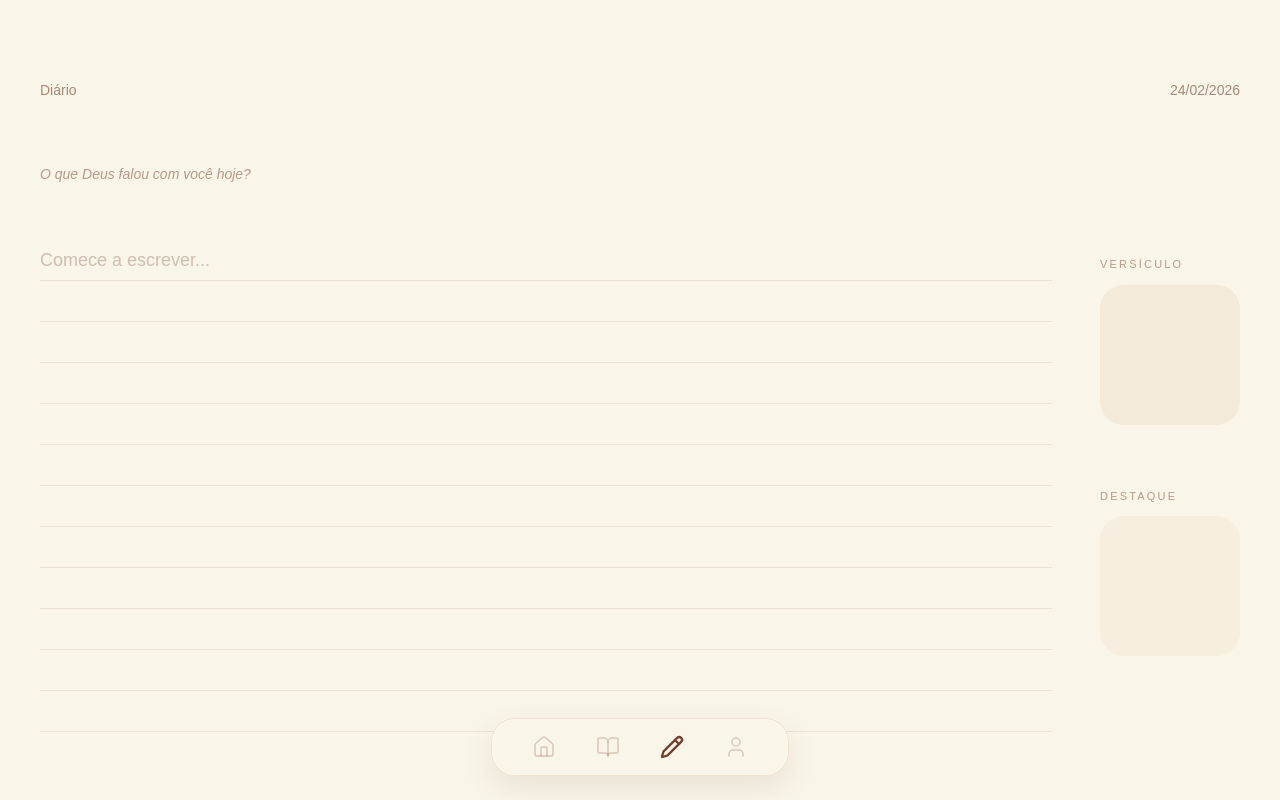
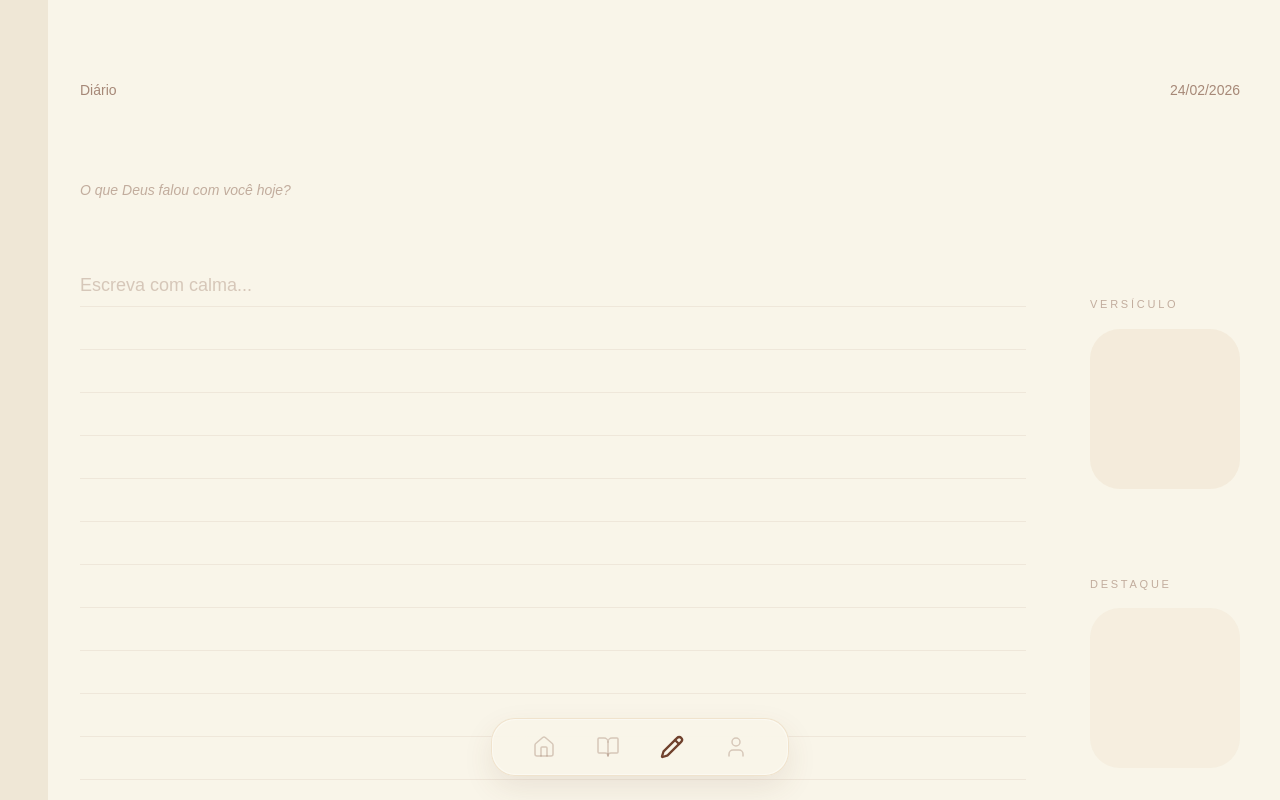
Before and after one commit to michelesannti/no-secreto, a Next.js app: page /diario in a window 1280 px wide. Shown: the top 800 px of the page. Built offline with nearby package versions, Linux system fonts and the light colour scheme.

Commit message:
diario estrutura pagina real

```diff
--- a/app/(app)/diario/page.tsx
+++ b/app/(app)/diario/page.tsx
@@ -2,67 +2,70 @@ export default function DiarioPage() {
   const today = new Date().toLocaleDateString("pt-BR");
 
   return (
-    <div className="px-10 pt-20 pb-32 text-[#70412d] bg-[#f9f5e9]">
+    <div className="relative min-h-screen bg-[#f9f5e9] text-[#70412d]">
 
-      {/* Cabeçalho delicado */}
-      <div className="flex justify-between items-center mb-16 opacity-60 text-sm">
+      {/* Margem tipo encadernação */}
+      <div className="absolute left-0 top-0 bottom-0 w-12 bg-[#efe7d6]" />
+
+      <div className="pl-20 pr-10 pt-20 pb-32">
+
+        {/* Header mais sutil */}
+        <div className="flex justify-between items-center mb-20 opacity-60 text-sm">
           <span>Diário</span>
           <span>{today}</span>
         </div>
 
-      {/* Pergunta sutil */}
-      <p className="italic text-sm opacity-50 mb-14 max-w-[260px]">
+        {/* Pergunta quase invisível */}
+        <p className="italic text-sm opacity-40 mb-16 max-w-[240px]">
           O que Deus falou com você hoje?
         </p>
 
-      {/* Estrutura tipo página */}
-      <div className="flex gap-12">
+        <div className="flex gap-16">
 
-        {/* Área principal */}
+          {/* Escrita principal */}
           <div className="flex-1 relative">
 
             <textarea
-            placeholder="Comece a escrever..."
+              placeholder="Escreva com calma..."
               className="
                 w-full
-              h-[460px]
+                h-[500px]
                 bg-transparent
                 resize-none
                 outline-none
                 text-lg
-              leading-10
-              placeholder:text-[#70412d]/30
+                leading-[42px]
+                placeholder:text-[#70412d]/25
               "
             />
 
-          {/* Linhas suaves de caderno */}
+            {/* Linhas mais naturais */}
             <div className="absolute inset-0 pointer-events-none">
               {[...Array(12)].map((_, i) => (
                 <div
                   key={i}
-                className="border-b border-[#70412d]/10"
-                style={{ marginTop: "40px" }}
+                  className="border-b border-[#70412d]/8"
+                  style={{ marginTop: "42px" }}
                 />
               ))}
             </div>
+
           </div>
 
-        {/* Coluna lateral orgânica */}
-        <div className="w-[140px] flex flex-col gap-14 pt-4">
+          {/* Coluna lateral mais solta */}
+          <div className="w-[150px] flex flex-col gap-20 pt-8">
 
-          {/* Versículo */}
-          <div className="relative">
-            <p className="text-[11px] tracking-[0.2em] mb-3 opacity-50">
+            <div>
+              <p className="text-[11px] tracking-[0.25em] opacity-40 mb-4">
                 VERSÍCULO
               </p>
-
               <textarea
                 className="
                   w-full
-                h-[140px]
-                bg-[#e9d5bb]/35
-                rounded-[24px]
-                p-5
+                  h-[160px]
+                  bg-[#e9d5bb]/30
+                  rounded-[30px]
+                  p-6
                   resize-none
                   outline-none
                   text-sm
@@ -71,19 +74,17 @@ export default function DiarioPage() {
               />
             </div>
 
-          {/* Destaque */}
-          <div className="relative">
-            <p className="text-[11px] tracking-[0.2em] mb-3 opacity-50">
+            <div>
+              <p className="text-[11px] tracking-[0.25em] opacity-40 mb-4">
                 DESTAQUE
               </p>
-
               <textarea
                 className="
                   w-full
-                h-[140px]
-                bg-[#e9d5bb]/25
-                rounded-[24px]
-                p-5
+                  h-[160px]
+                  bg-[#e9d5bb]/22
+                  rounded-[30px]
+                  p-6
                   resize-none
                   outline-none
                   text-sm
@@ -97,5 +98,6 @@ export default function DiarioPage() {
         </div>
 
       </div>
+    </div>
   );
 }
```
Lines whose indentation alone changed are shown as unchanged.
